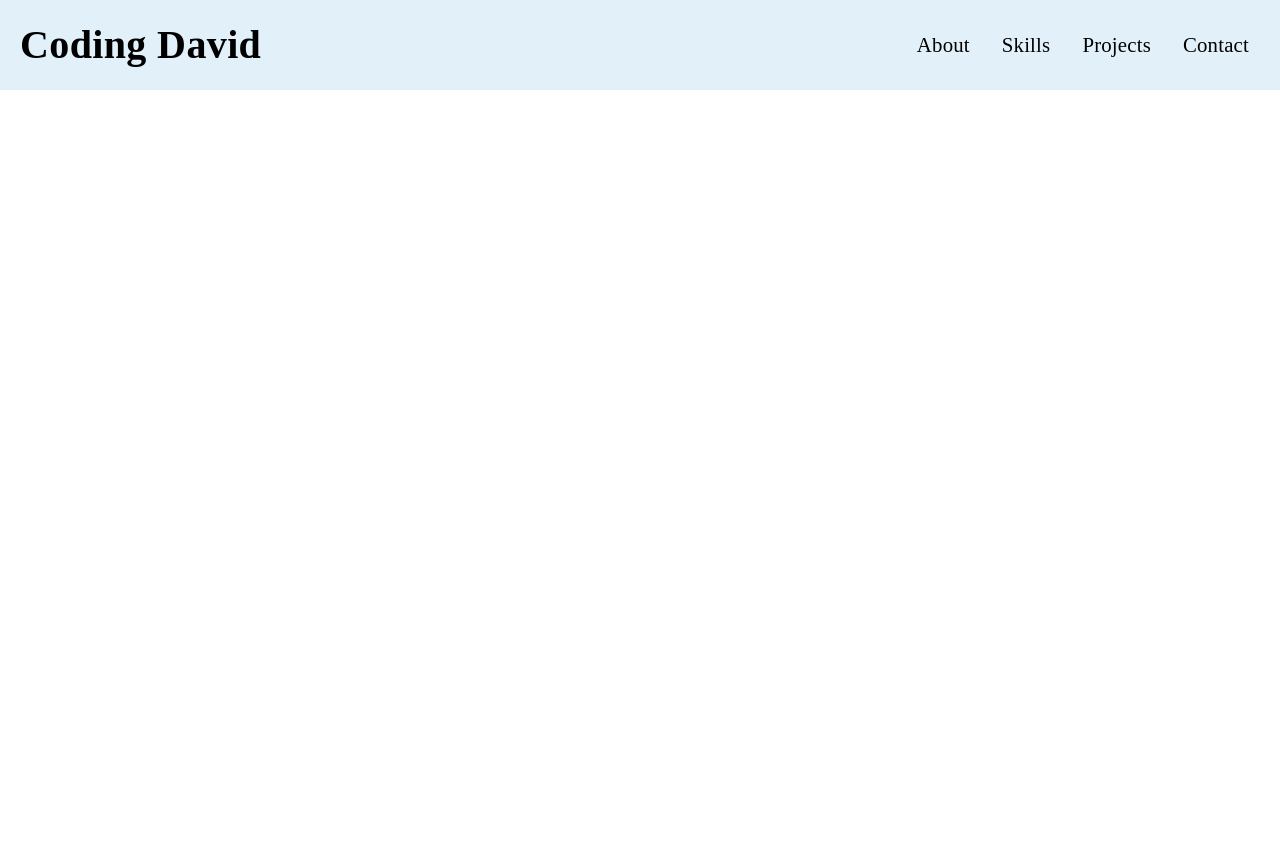
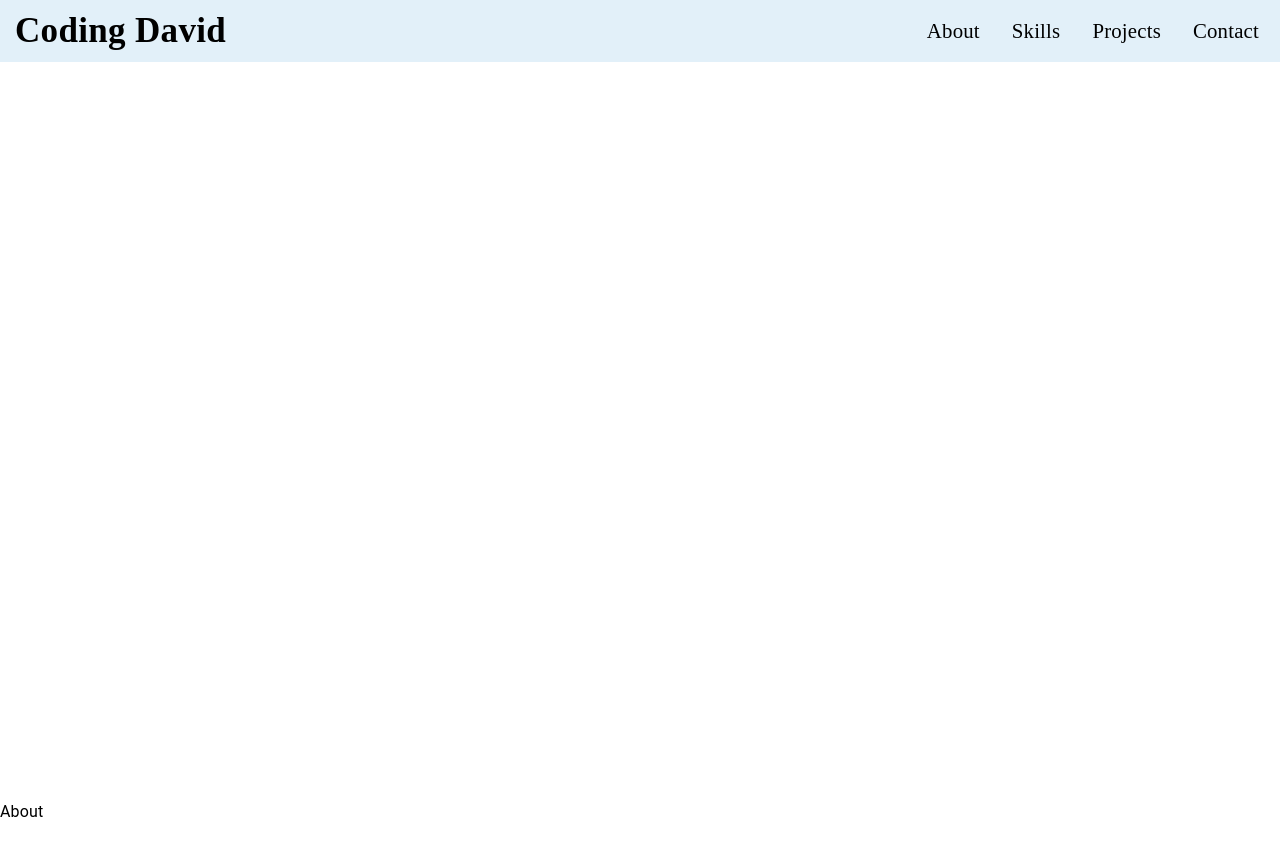
Before and after one commit to anusontarangkul/personal-portfolio, a React (Create React App) app: page /about in a window 1280 px wide. Shown: the top 856 px of the page. Before the commit the page ends 800 px from the top, so only its background shows below. Built offline with nearby package versions, Linux system fonts and the light colour scheme; a web font is replaced by a local one.

Commit message:
update nave

```diff
--- a/src/App.js
+++ b/src/App.js
@@ -1,5 +1,6 @@
 import Navbar from './components/Navbar/Navbar.jsx';
 import Intro from './components/Intro/Intro.jsx';
+import About from './components/About/About.jsx'
 import {
   BrowserRouter,
   Routes,
@@ -13,9 +14,13 @@ function App() {
       <BrowserRouter>
         <Routes>
           <Route exact path="/" element={<Intro />} />>
+          <Route exact path="/about" element={<About />} />>
 
 
-      </Routes>
+
+
+        </Routes>
+        <About />
       </BrowserRouter>
     </div>
   );
--- a/src/components/About/About.jsx
+++ b/src/components/About/About.jsx
@@ -0,0 +1,12 @@
+import React from 'react';
+import Typography from '@mui/material/Typography';
+
+const About = () => {
+  return (
+    <div>
+      <Typography sx={{ height: '100vh' }}>About</Typography>
+    </div>
+  );
+};
+
+export default About;
--- a/src/components/Intro/Intro.jsx
+++ b/src/components/Intro/Intro.jsx
@@ -8,7 +8,7 @@ import Link from '@mui/material/Link';
 
 const Intro = () => {
   return (
-    <Container sx={{ height: '100vh' }}>
+    <Container sx={{ height: '100vh', paddingTop: '10vh' }}>
       <Typography
         variant='h1'
         sx={{
--- a/src/components/Navbar/NavLinks/NavLinks.jsx
+++ b/src/components/Navbar/NavLinks/NavLinks.jsx
@@ -7,7 +7,7 @@ import Typography from '@mui/material/Typography';
 
 const NavLinks = () => {
   return (
-    <List sx={{ display: 'flex' }}>
+    <List sx={{ display: 'flex', paddingRight: '15px' }}>
       {['About', 'Skills', 'Projects', 'Contact'].map((text, index) => (
         <ListItem button key={text}>
           <Typography
--- a/src/components/Navbar/Navbar.jsx
+++ b/src/components/Navbar/Navbar.jsx
@@ -46,13 +46,16 @@ const Navbar = () => {
     <Box
       sx={{
         paddingTop: '15px',
-        paddingLeft: '15px',
-        paddingRight: '15px',
+        paddingLeft: '10px',
+        paddingRight: '10px',
         paddingBottom: '15px',
         display: 'flex',
         justifyContent: 'space-between',
         backgroundColor: '#E2F0F9',
-        height: '60px',
+        alignItems: 'center',
+        height: '4vh',
+        position: 'fixed',
+        width: '100vw',
       }}
     >
       <Box
@@ -66,7 +69,7 @@ const Navbar = () => {
       >
         <Typography
           sx={{
-            fontSize: '40px',
+            fontSize: '35px',
             fontWeight: '600',
             fontFamily: 'Signika Negative',
           }}
@@ -79,7 +82,7 @@ const Navbar = () => {
         className='menu-btn'
         key={'right'}
         sx={{
-          paddingRight: '5px',
+          paddingRight: '15px',
           display: { md: 'none' },
         }}
       >
@@ -87,7 +90,7 @@ const Navbar = () => {
           <MenuOutlinedIcon
             sx={{
               borderRadius: '5px',
-              height: '50px',
+              height: '40px',
               width: 'auto',
               color: 'white',
               backgroundColor: '#286FB4',
```
